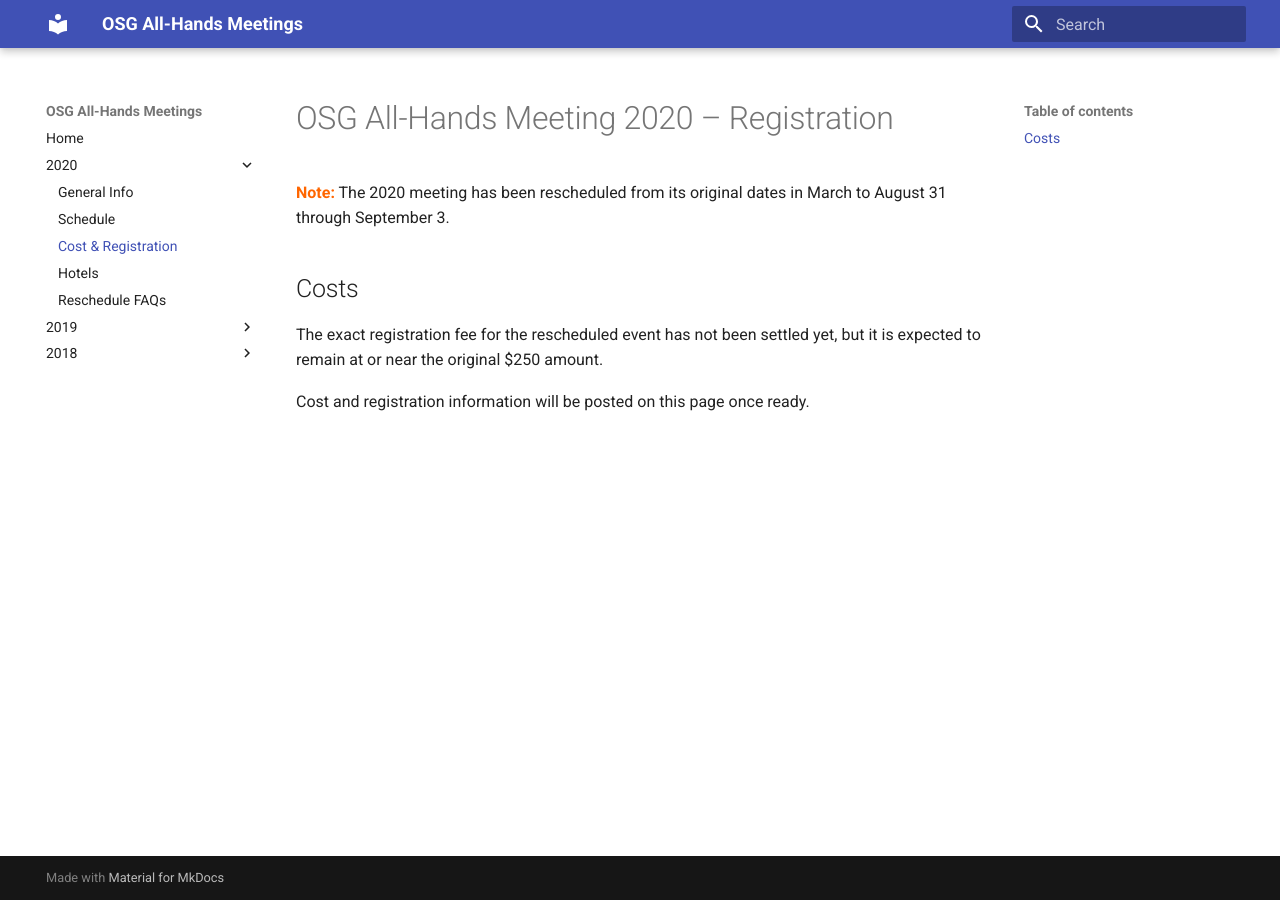
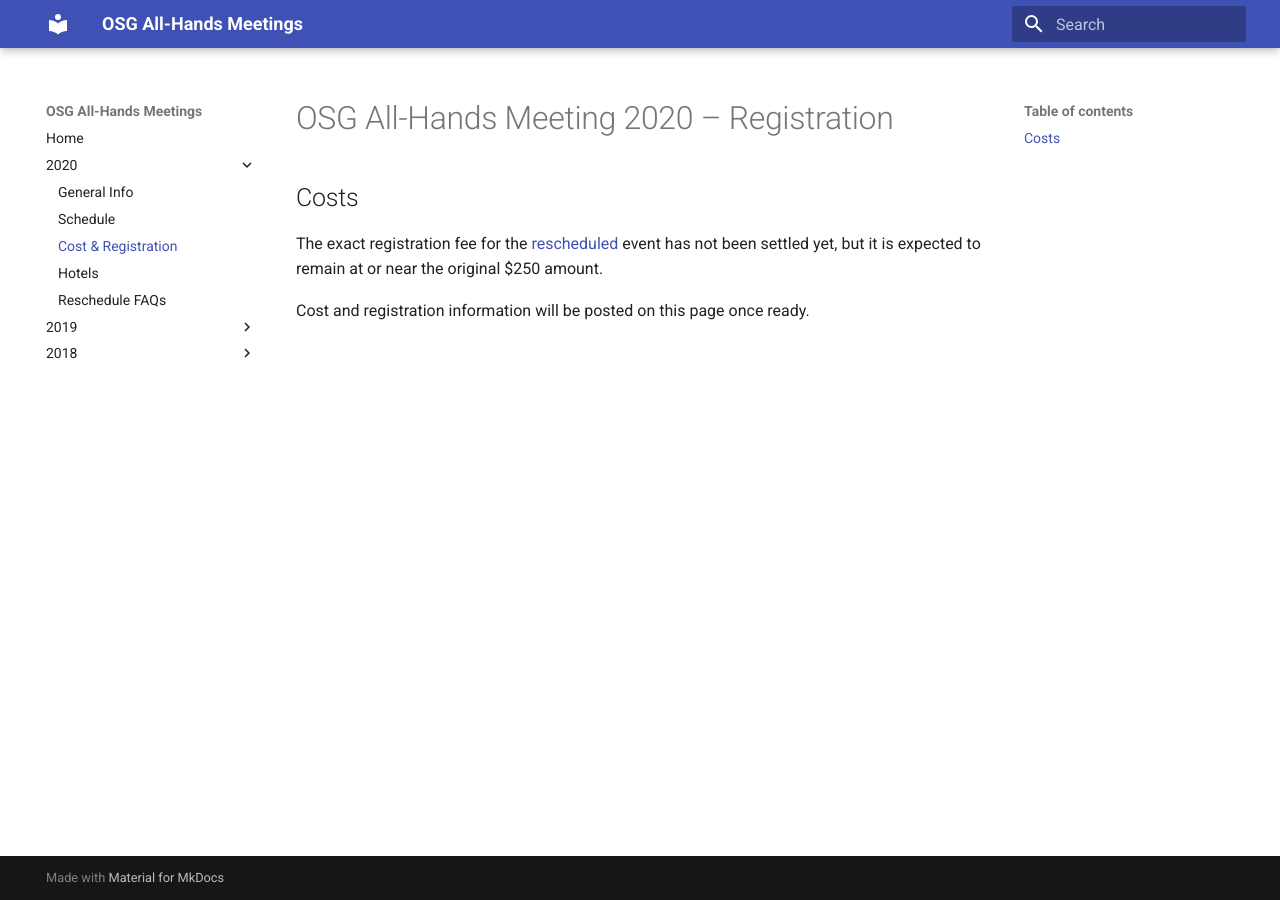
Before and after one commit to osg-htc/all-hands, an MkDocs documentation site: the page built from docs/2020/registration.md, in a window 1280 px wide. Built offline with MkDocs 1.6.1 and Material for MkDocs 9.7.7, drawn with Linux system fonts in a browser that asks for light colours; old or Windows-style settings are respelled for this version of MkDocs.

Commit message:
Trimmed some rescheduling notices

```diff
--- a/docs/2020/registration.md
+++ b/docs/2020/registration.md
@@ -1,12 +1,9 @@
 # OSG All-Hands Meeting 2020 &ndash; Registration
-
-<span style="font-weight: bold; color: #FF6600;">Note:</span> The 2020 meeting
-has been rescheduled from its original dates in March to August 31 through
-September 3.
 
 ## Costs
 
-The exact registration fee for the rescheduled event has not been settled yet,
-but it is expected to remain at or near the original $250 amount.
+The exact registration fee for the [rescheduled](/2020/reschedule) event has not
+been settled yet, but it is expected to remain at or near the original $250
+amount.
 
 Cost and registration information will be posted on this page once ready.
```
Also changed, not shown: docs/2020/hotels.md (+0 -3 lines), docs/2020/index.md (+0 -6 lines), docs/2020/reschedule.md (+1 -2 lines), docs/2020/schedule.md (+1 -4 lines).
